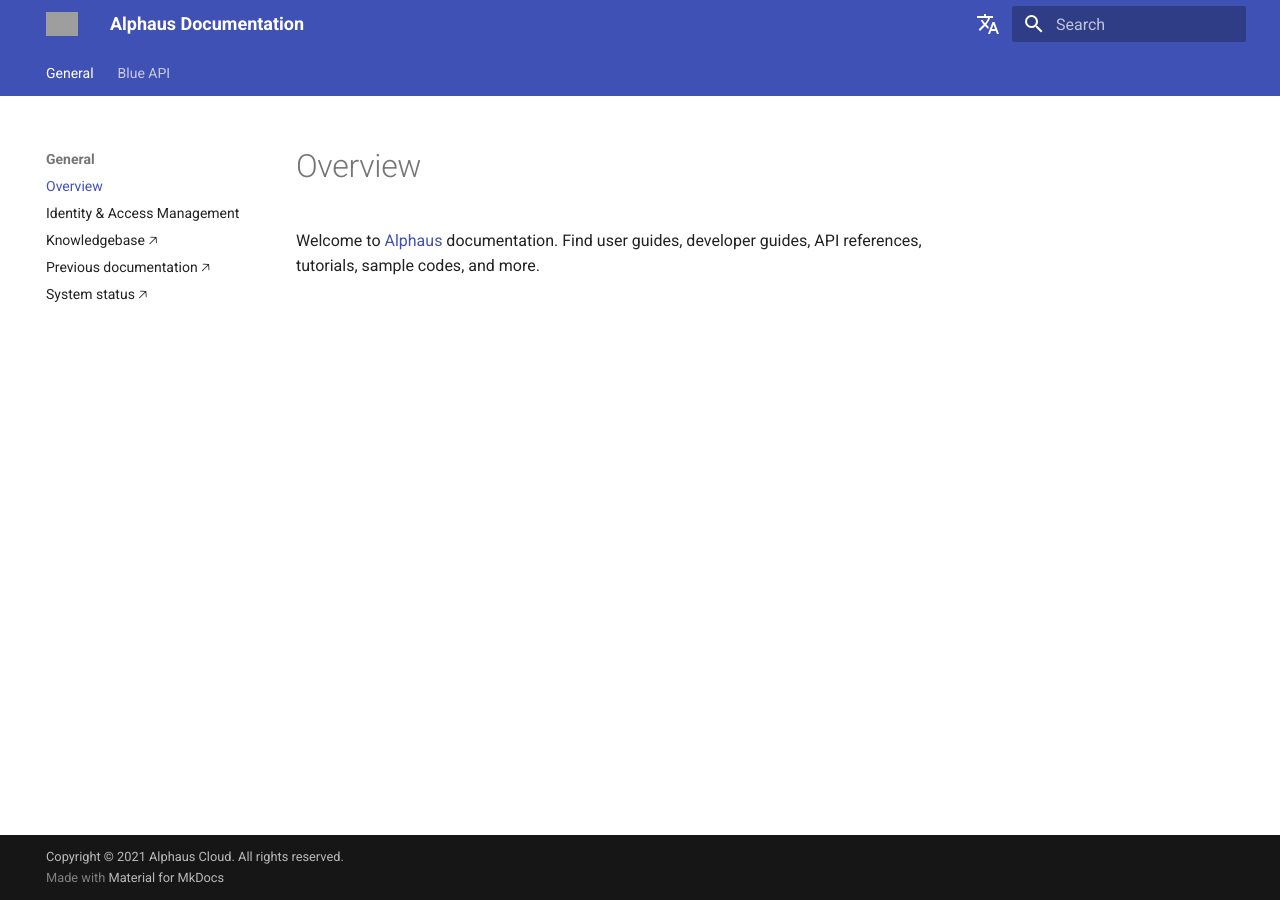
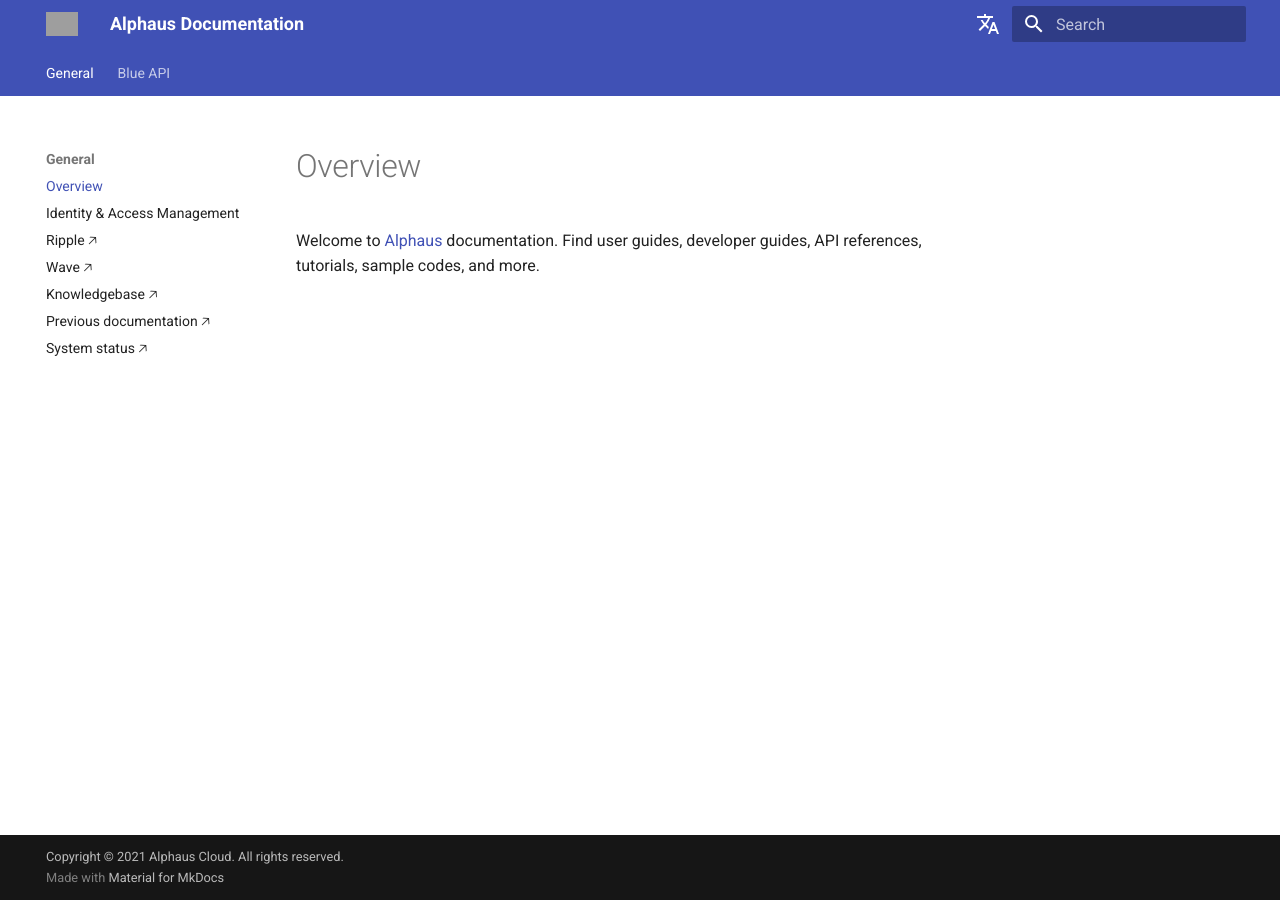
Before and after one commit to alphauslabs/tmpdocs, an MkDocs documentation site: the page built from docs/index.md, in a window 1280 px wide. Built offline with MkDocs 1.6.1 and Material for MkDocs 9.7.7, drawn with Linux system fonts in a browser that asks for light colours; comment, search, counter and statistics services are not loaded; grey boxes are pictures that could not be loaded.

Commit message:
chore: add links

```diff
--- a/mkdocs.yml
+++ b/mkdocs.yml
@@ -13,6 +13,8 @@ nav:
 - 'General':
   - 'index.md'
   - 'Identity & Access Management': 'iam.md'
+  - 'Ripple 🡥': 'https://docs.alphaus.cloud/v/ripple-en/'
+  - 'Wave 🡥': 'https://docs.alphaus.cloud/v/wave-eng/'
   - 'Knowledgebase 🡥': 'https://help.alphaus.cloud/en/'
   - 'Previous documentation 🡥': 'https://docs.alphaus.cloud/'
   - 'System status 🡥': 'https://status.alphaus.cloud/'
```
